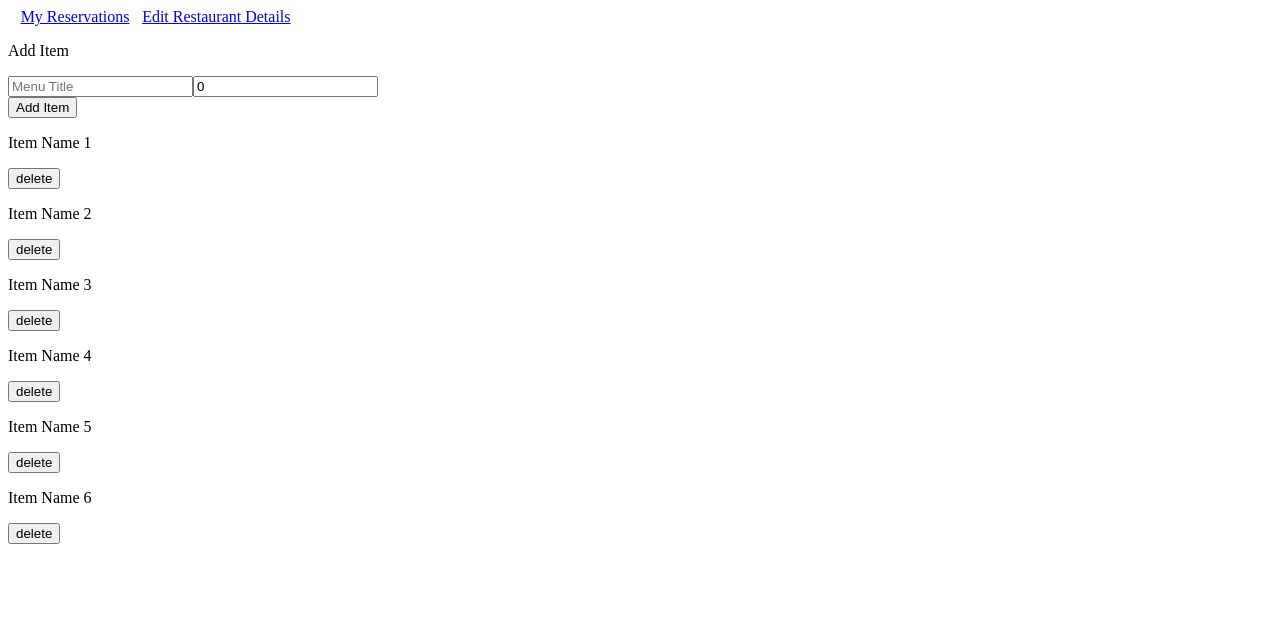
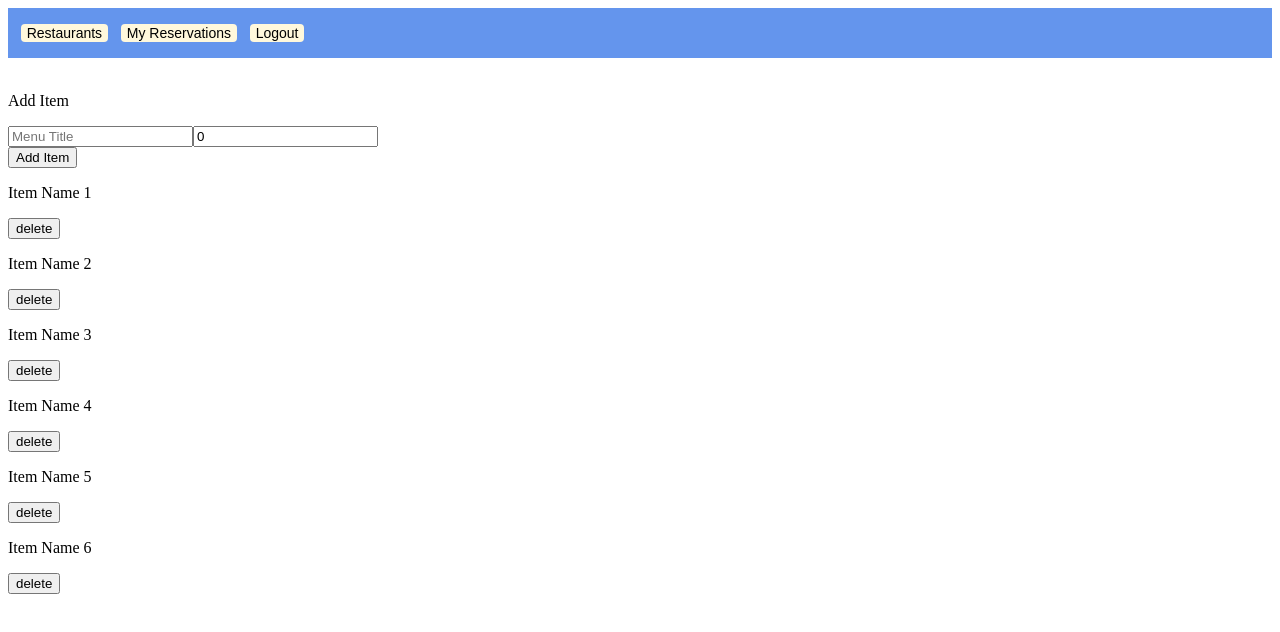
Before and after one commit to mahisha2022/reservation-app-project-frontend, an Angular app: page /adminDetails in a window 1280 px wide. Shown: the top 632 px of the page. Built offline with nearby package versions, Linux system fonts and the light colour scheme.

Commit message:
updated navigation bar styling

```diff
--- a/src/app/components/customer-navbar/customer-navbar.component.css
+++ b/src/app/components/customer-navbar/customer-navbar.component.css
@@ -1,3 +1,14 @@
 .item {
     margin-left: 1%;
+    background-color: cornsilk;
+    border: none;
+    font-size: 14px;
+    border-radius: 4px;
 }
+
+.bar {
+    background-color: cornflowerblue;
+    height: 50px;
+    display: flex;
+    align-items: center;
+}
--- a/src/app/components/customer-navbar/customer-navbar.component.html
+++ b/src/app/components/customer-navbar/customer-navbar.component.html
@@ -1,2 +1,5 @@
-<a class = "item" routerLink = "/listOfRestaurants">Restaurants</a>
-<a class = "item" routerLink = "/myReservations">My Reservations</a>
+<div class="bar">
+    <button class="item" routerLink="/listOfRestaurants">Restaurants</button>
+    <button class="item" routerLink="/myReservations">My Reservations</button>
+    <button class="item" routerLink="/">Logout</button>
+</div>
--- a/src/app/components/restaurant-navbar/restaurant-navbar.component.css
+++ b/src/app/components/restaurant-navbar/restaurant-navbar.component.css
@@ -1,3 +1,14 @@
 .item {
     margin-left: 1%;
+    background-color: cornsilk;
+    border: none;
+    font-size: 14px;
+    border-radius: 4px;
 }
+
+.bar {
+    background-color: cornflowerblue;
+    height: 50px;
+    display: flex;
+    align-items: center;
+}
--- a/src/app/components/restaurant-navbar/restaurant-navbar.component.html
+++ b/src/app/components/restaurant-navbar/restaurant-navbar.component.html
@@ -1,2 +1,5 @@
-<a class = "item" routerLink = "/currentReservations">My Reservations</a>
-<a class = "item" routerLink = "/adminDetails">Edit Restaurant Details</a>
+<div class="bar">
+    <button class="item" routerLink="/currentReservations">Restaurants</button>
+    <button class="item" routerLink="/adminDetails">My Reservations</button>
+    <button class="item" routerLink="/">Logout</button>
+</div>
--- a/src/app/pages/login/login.component.css
+++ b/src/app/pages/login/login.component.css
@@ -21,7 +21,7 @@
 }
 
 .header {
-    background-color:deepskyblue;
+    background-color:cornflowerblue;
     width: 50%;
     margin: auto;
 }
```
